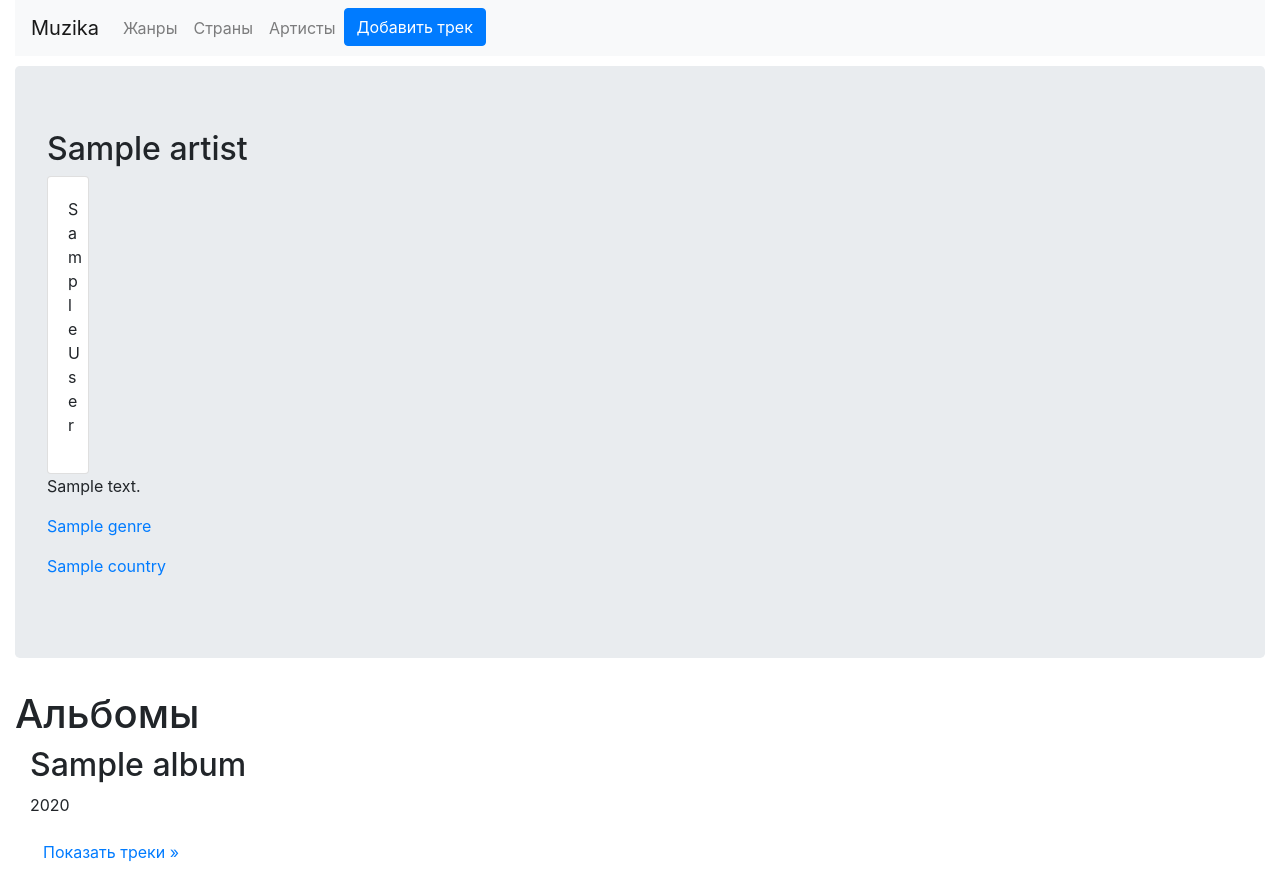
After one commit to tatnashev/db_music, a Flask app: page /artist/1 in a window 1280 px wide. The commit adds this page. Run offline with Flask 2, Linux system fonts and the light colour scheme; tables that the repository leaves empty hold one stand-in row (values such as "Sample post"); some libraries are stand-ins or nearby versions.

Commit message:
added whole artist rendering

```diff
--- a/server/handlers.py
+++ b/server/handlers.py
@@ -1,6 +1,6 @@
 from . import models
 
-from flask import render_template
+from flask import abort, render_template
 
 
 K_OBJECT_LIMIT = 10
@@ -20,3 +20,12 @@ def list_objects_handler(obj_name, page_id):
         elements=elements,
         page_id=page_id + 1
     )
+
+
+def artis_handler(artist_id):
+    artist = models.Artist.query.filter_by(artist_id=int(artist_id)).all()
+
+    if len(artist) == 0:
+        abort(404)
+
+    return render_template('artist.html', artist=artist[0])
--- a/server/main.py
+++ b/server/main.py
@@ -21,4 +21,9 @@ def main_page_handler():
     return render_template('index.html')
 
 
+# List genres/artists/countries
 app.add_url_rule('/list_<obj_name>/<page_id>', view_func=handlers.list_objects_handler)
+
+
+# Render exact artist
+app.add_url_rule('/artist/<artist_id>', view_func=handlers.artis_handler)
--- /dev/null
+++ b/server/templates/artist.html
@@ -0,0 +1,111 @@
+<!doctype html>
+<html>
+ <head>
+     <meta charset="utf-8">
+     <link rel="stylesheet" href="https://maxcdn.bootstrapcdn.com/bootstrap/4.0.0/css/bootstrap.min.css" integrity="sha384-Gn5384xqQ1aoWXA+058RXPxPg6fy4IWvTNh0E263XmFcJlSAwiGgFAW/dAiS6JXm" crossorigin="anonymous">
+     <link rel="stylesheet" href="{{ url_for('static', filename='style.css') }}">
+     <title>Music indexer</title>
+ </head>
+ <body>
+    <script src="https://code.jquery.com/jquery-3.2.1.slim.min.js" integrity="sha384-KJ3o2DKtIkvYIK3UENzmM7KCkRr/rE9/Qpg6aAZGJwFDMVNA/GpGFF93hXpG5KkN" crossorigin="anonymous"></script>
+    <script src="https://cdnjs.cloudflare.com/ajax/libs/popper.js/1.12.9/umd/popper.min.js" integrity="sha384-ApNbgh9B+Y1QKtv3Rn7W3mgPxhU9K/ScQsAP7hUibX39j7fakFPskvXusvfa0b4Q" crossorigin="anonymous"></script>
+    <script src="https://maxcdn.bootstrapcdn.com/bootstrap/4.0.0/js/bootstrap.min.js" integrity="sha384-JZR6Spejh4U02d8jOt6vLEHfe/JQGiRRSQQxSfFWpi1MquVdAyjUar5+76PVCmYl" crossorigin="anonymous"></script>
+<div class="container-fluid">
+	<div class="row">
+		<div class="col-md-12">
+			<nav class="navbar navbar-expand-lg navbar-light bg-light">
+				<button class="navbar-toggler" type="button" data-toggle="collapse" data-target="#bs-example-navbar-collapse-1">
+					<span class="navbar-toggler-icon"></span>
+				</button>
+                <a class="navbar-brand" href="http://127.0.0.1:5000">
+                    Muzika
+                </a>
+				<div class="collapse navbar-collapse" id="bs-example-navbar-collapse-1">
+					<ul class="navbar-nav">
+						<li class="nav-item">
+							 <a class="nav-link" href="/list_genre/1">Жанры</a>
+						</li>
+                        <li class="nav-item">
+                            <a class="nav-link" href="/list_country/1">Страны</a>
+                        </li>
+                        <li class="nav-item">
+                            <a class="nav-link" href="/list_artist/1">Артисты</a>
+                        </li>
+                        <li class="nav-item">
+                            <a class="btn btn-primary" href="/add_track">Добавить трек</a>
+                        </li>
+					</ul>
+				</div>
+			</nav>
+			<div class="jumbotron" style="margin-top: 10px;">
+				<h2>
+                    {{ artist.artist_name.strip() }}
+				</h2>
+
+                {% if artist.musicians | length %}
+                    <div class="card card-body" style="margin-right: 1200px;">
+                        {% for musician in artist.musicians %}
+                            <p>{{ '{} {}'.format(musician.first_name, musician.last_name) }}</p>
+                        {% endfor %}
+                    </div>
+                {% endif %}
+
+				<p>
+					{{ artist.bio.strip() }}
+				</p>
+                {% if artist.genres | length %}
+                    <p>
+                        {% for genre in artist.genres %}
+                            <a class="text-primary" href="/artist_by/genre/{{ genre.genre_id }}">
+                                {{  genre.genre_name.strip().capitalize() }}
+                            </a>
+                        {% endfor %}
+                    </p>
+                {% endif %}
+
+                {% if artist.countries | length %}
+                    <p>
+                        {% for country in artist.countries %}
+                            <a class="text-primary" href="/artist_by/country/{{ country.country_id }}">
+                                {{  country.country_name.strip().capitalize() }}
+                            </a>
+                        {% endfor %}
+                    </p>
+                {% endif %}
+			</div>
+		</div>
+	</div>
+    {% if artist.albums | length %}
+        <h1>Альбомы</h1>
+        <div class="row" style="margin-left: auto; margin-right: auto;">
+            {% for album in artist.albums %}
+                <div class="col-md-4" style="margin-bottom: 10px;">
+                    <h2>
+                        {{ album.album_title }}
+                    </h2>
+                    <p>
+                        {{ album.album_year }}
+                    </p>
+                    <div>
+                        <a class="btn" data-toggle="collapse" href="#collapseExample{{ album.album_id }}" role="button" aria-expanded="false" aria-controls="collapseExample">Показать треки »</a>
+                        <div class="collapse" id="collapseExample{{ album.album_id }}">
+                            <div class="card card-body">
+                                {% if album.tracks | length %}
+                                    <div class="list-group">
+                                        {% for track in album.tracks %}
+                                            <p class="list-group-item">
+                                                {{ track.track_title }}
+                                            </p>
+                                        {% endfor %}
+                                    </div>
+                                {% endif %}
+                            </div>
+                        </div>
+                    </div>
+                </div>
+            {% endfor %}
+        </div>
+    {% endif %}
+</div>
+ </body>
+</html>
```
Also changed, not shown: server/models.py (+52 -3 lines), server/templates/listings/artist.html (+6 -7 lines), server/templates/listings/country.html (+6 -4 lines), server/templates/listings/genre.html (+6 -4 lines).
